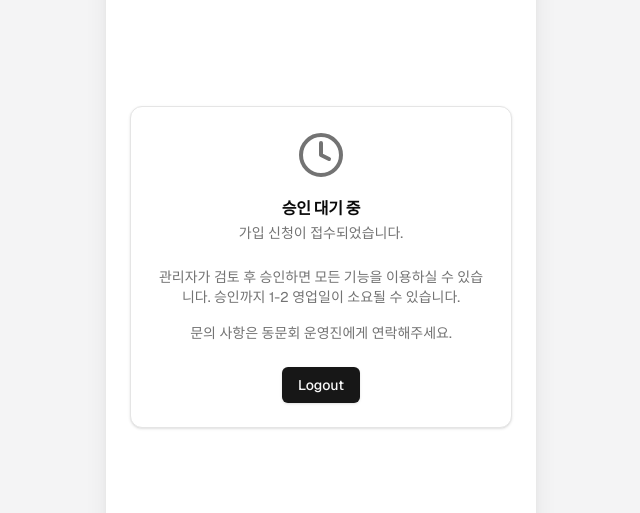
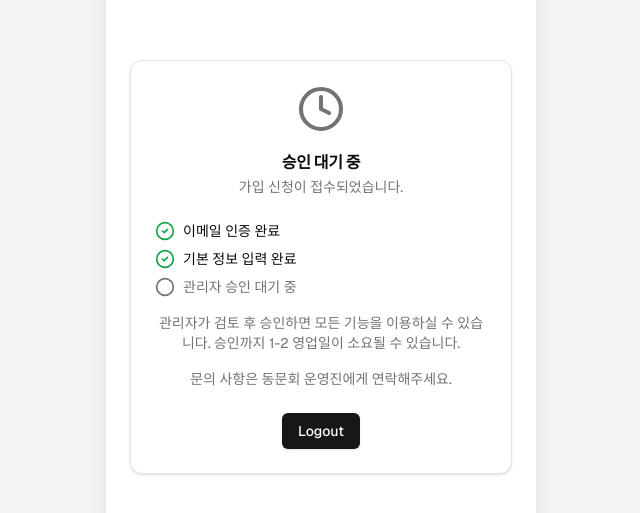
Before and after one commit to jaeminsv/nextjs-supabase-app, a Next.js app: page /pending in a window 1280 px wide. Shown: the part 133-646 px from the top of the page, without its empty margins (319-959 px from the left). Built offline with nearby package versions, Linux system fonts and the light colour scheme; no server answers.

Commit message:
🚸 ux(pending): add signup progress checklist to pending page
Show a 3-step checklist (email verified, profile submitted, admin
approval pending) so users know exactly where they are in the process

```diff
--- a/app/(auth)/pending/page.tsx
+++ b/app/(auth)/pending/page.tsx
@@ -1,4 +1,4 @@
-import { Clock } from "lucide-react";
+import { CheckCircle2, Circle, Clock } from "lucide-react";
 import {
   Card,
   CardContent,
@@ -31,20 +31,43 @@ export default function PendingPage() {
           <CardDescription>가입 신청이 접수되었습니다.</CardDescription>
         </CardHeader>
 
-        <CardContent className="flex flex-col gap-4 text-center">
+        <CardContent className="flex flex-col gap-4">
+          {/* Step checklist — shows the user's current progress in the signup flow */}
+          <ul className="flex flex-col gap-2">
+            {/* Step 1: Email verified — always complete by the time user reaches this page */}
+            <li className="flex items-center gap-2">
+              <CheckCircle2 className="size-5 shrink-0 text-green-600" />
+              <span className="text-sm">이메일 인증 완료</span>
+            </li>
+
+            {/* Step 2: Profile info submitted — always complete after onboarding */}
+            <li className="flex items-center gap-2">
+              <CheckCircle2 className="size-5 shrink-0 text-green-600" />
+              <span className="text-sm">기본 정보 입력 완료</span>
+            </li>
+
+            {/* Step 3: Admin approval — pending, no animation */}
+            <li className="flex items-center gap-2">
+              <Circle className="size-5 shrink-0 text-muted-foreground" />
+              <span className="text-sm text-muted-foreground">
+                관리자 승인 대기 중
+              </span>
+            </li>
+          </ul>
+
           {/* Main guidance text */}
-          <p className="text-sm text-muted-foreground">
+          <p className="text-center text-sm text-muted-foreground">
             관리자가 검토 후 승인하면 모든 기능을 이용하실 수 있습니다. 승인까지
             1-2 영업일이 소요될 수 있습니다.
           </p>
 
           {/* Contact information */}
-          <p className="text-sm text-muted-foreground">
+          <p className="text-center text-sm text-muted-foreground">
             문의 사항은 동문회 운영진에게 연락해주세요.
           </p>
 
           {/* Logout button — Client Component that calls supabase.auth.signOut() */}
-          <div className="mt-2">
+          <div className="mt-2 text-center">
             <LogoutButton />
           </div>
         </CardContent>
```
